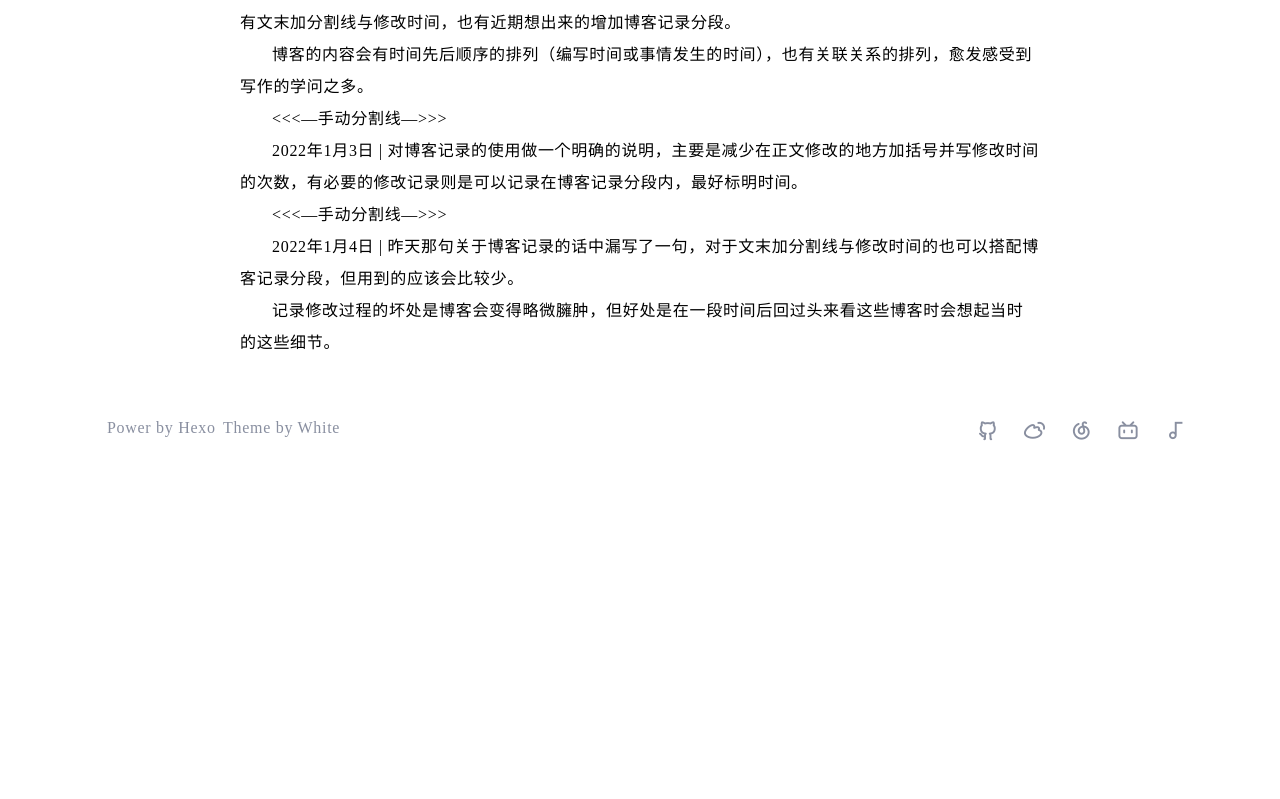
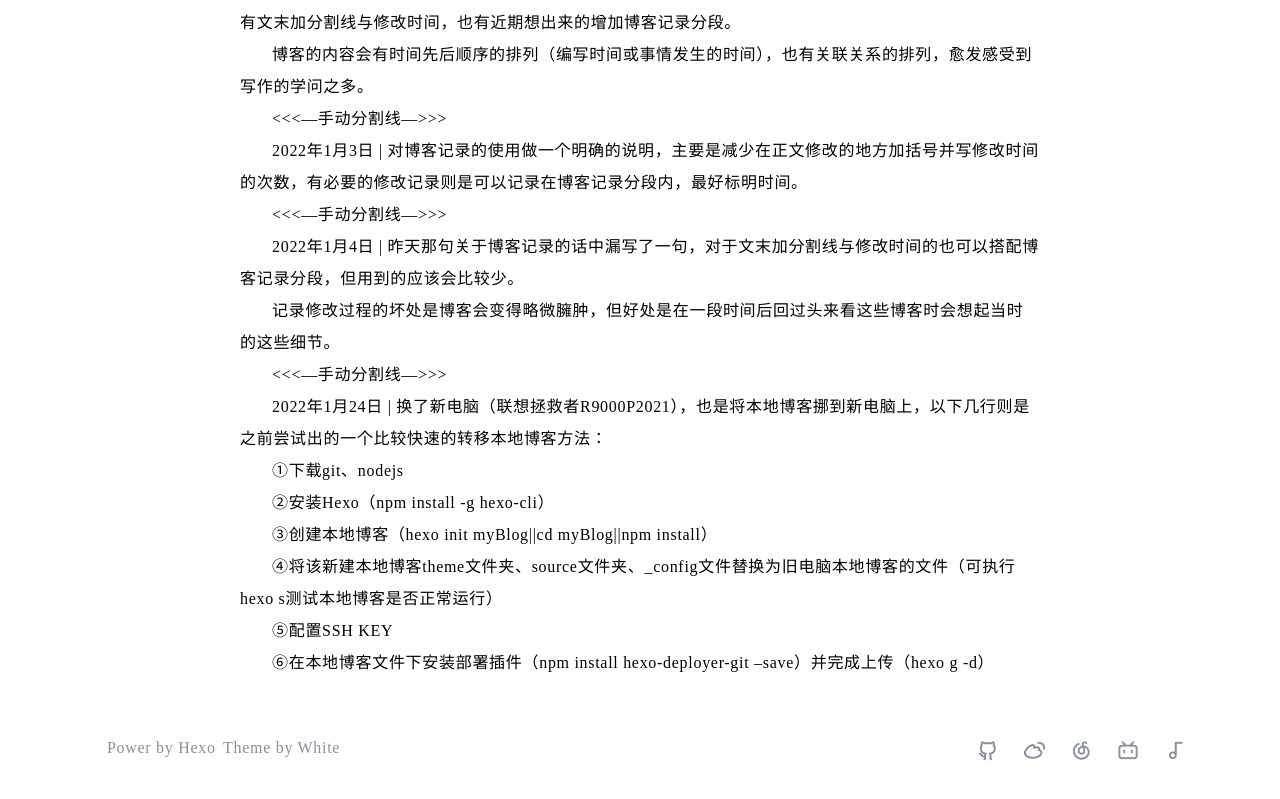
Before and after one commit to islandfsj/islandfsj.github.io, a plain HTML site: page 2020/08/12/hello-world/index.html in a window 1280 px wide. Shown: the part 1236-2035 px from the top of the page. Before the commit the page ends 1723 px from the top, so only its background shows below. Drawn offline with nearby package versions, Linux system fonts and the light colour scheme; a web font is replaced by a local one.

Commit message:
Site updated: 2022-01-24 21:37:55

```diff
--- a/2020/08/12/hello-world/index.html
+++ b/2020/08/12/hello-world/index.html
@@ -133,6 +133,14 @@
 <p>&lt;&lt;&lt;—手动分割线—&gt;&gt;&gt;</p>
 <p>2022年1月4日 | 昨天那句关于博客记录的话中漏写了一句，对于文末加分割线与修改时间的也可以搭配博客记录分段，但用到的应该会比较少。</p>
 <p>记录修改过程的坏处是博客会变得略微臃肿，但好处是在一段时间后回过头来看这些博客时会想起当时的这些细节。</p>
+<p>&lt;&lt;&lt;—手动分割线—&gt;&gt;&gt;</p>
+<p>2022年1月24日 | 换了新电脑（联想拯救者R9000P2021），也是将本地博客挪到新电脑上，以下几行则是之前尝试出的一个比较快速的转移本地博客方法：</p>
+<p>①下载git、nodejs</p>
+<p>②安装Hexo（npm install -g hexo-cli）</p>
+<p>③创建本地博客（hexo init myBlog||cd myBlog||npm install）</p>
+<p>④将该新建本地博客theme文件夹、source文件夹、_config文件替换为旧电脑本地博客的文件（可执行hexo s测试本地博客是否正常运行）</p>
+<p>⑤配置SSH KEY</p>
+<p>⑥在本地博客文件下安装部署插件（npm install hexo-deployer-git –save）并完成上传（hexo g -d）</p>
 <style>p{text-indent:2em}</style>
         <!-- 分类文章 -->
 
```
